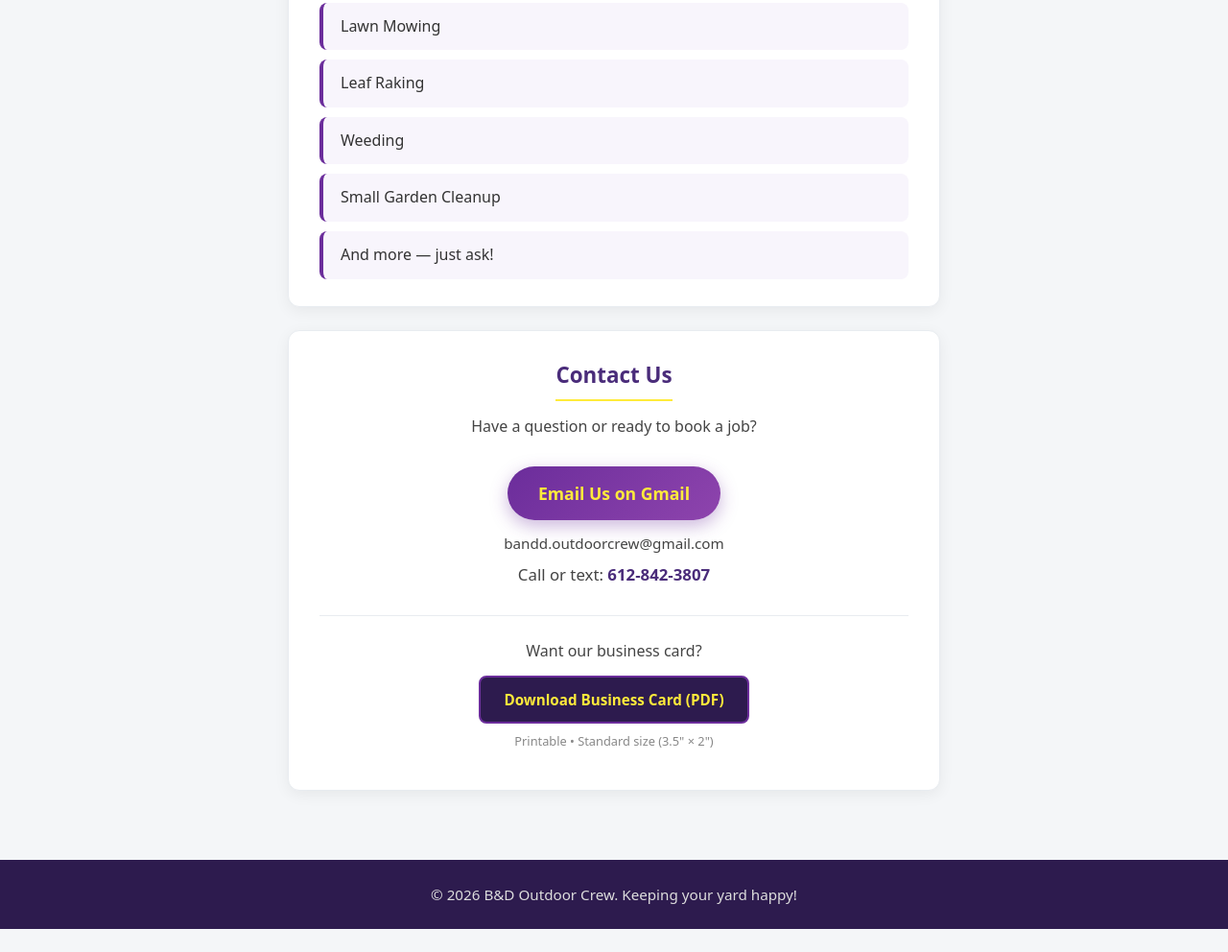
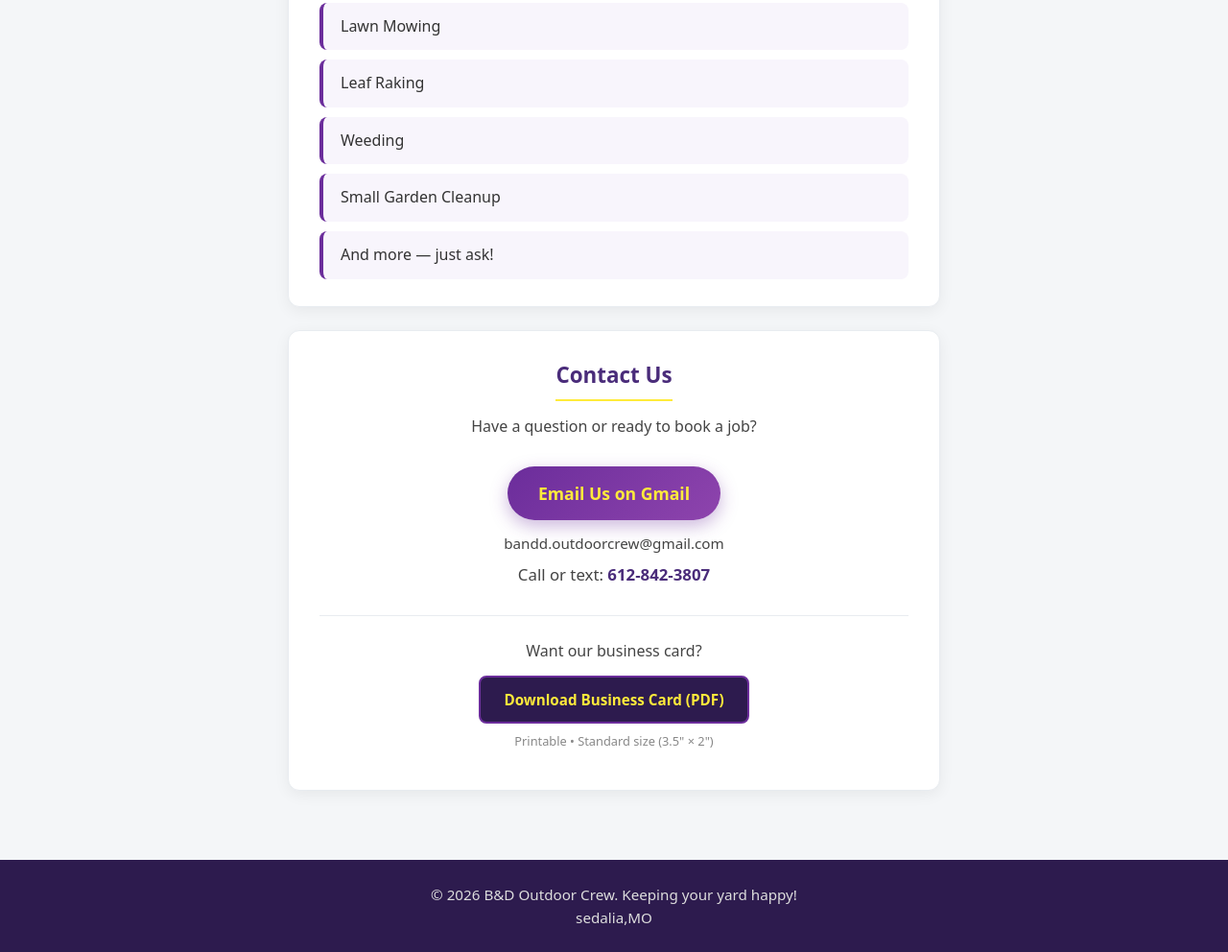
Before and after one commit to denisiscool987-blip/B-D, a plain HTML site: page index.html in a window 1280 px wide. Shown: the part 859-1851 px from the top of the page at 96% size. Before the commit the page ends 1827 px from the top, so only its background shows below. Drawn offline with Linux system fonts and the light colour scheme.

Commit message:
Update index.html

```diff
--- a/index.html
+++ b/index.html
@@ -3,7 +3,7 @@
 <head>
     <meta charset="UTF-8">
     <meta name="viewport" content="width=device-width, initial-scale=1.0">
-    <title>B&D Outdoor Crew - Lawn Care & More</title>
+    <title>B&D Outdoor Crew</title>
     <link rel="stylesheet" href="style.css">
 </head>
 <body>
@@ -58,6 +58,7 @@
 
     <footer>
         <p>&copy; 2026 B&D Outdoor Crew. Keeping your yard happy!</p>
+        <p>sedalia,MO</p>
     </footer>
 
 </body>
```
